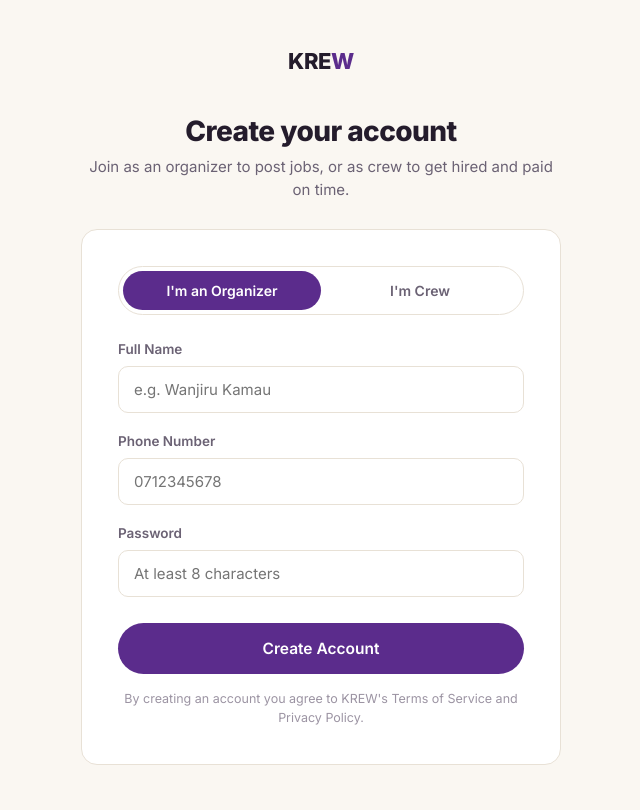
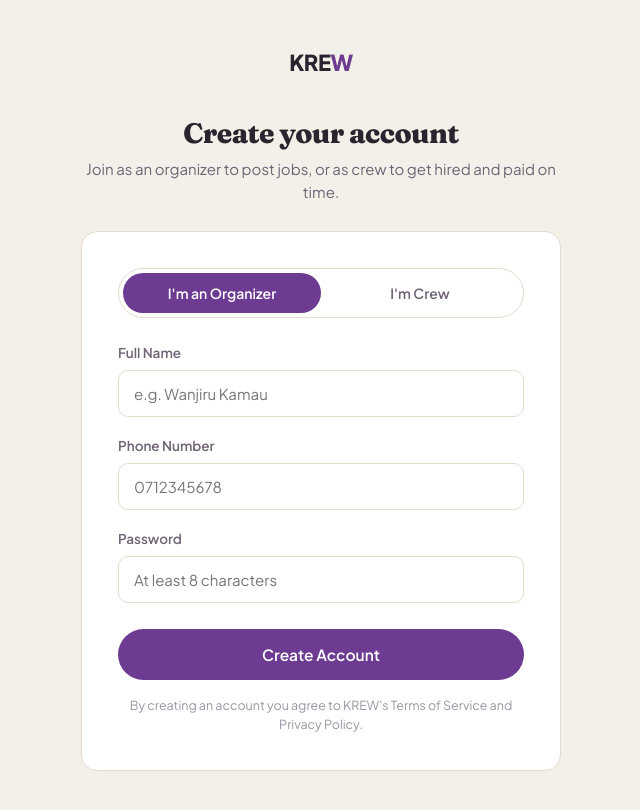
Before and after one commit to raphaelmstudios/krew, a React (Vite) app in the folder client/: page / in a window 1280 px wide. Shown: the top 810 px of the page, without its empty margins (319-959 px from the left). Built offline with nearby package versions, Linux system fonts and the light colour scheme.

Commit message:
index.css - redesign styles to accomodate the new system look

```diff
--- a/client/src/index.css
+++ b/client/src/index.css
@@ -1,27 +1,176 @@
-/* KREW design tokens — straight from the design brief / HTML previews.
-   Keep this file as the single source of truth for color so every screen
-   built from here on (Task d1-4 onward) stays on-system automatically. */
+/* Global CSS variables for the KREW design system
+Usage: Define all themeable values here, and reference them throughout the app.
+Brand colors are fixed and should not be altered. */
 
-@import url('https://fonts.googleapis.com/css2?family=Inter:wght@400;500;600;700;800&display=swap');
+@import url('https://fonts.googleapis.com/css2?family=Fraunces:ital,opsz,wght@0,9..144,300..900;1,9..144,300..900&family=Plus+Jakarta+Sans:ital,wght@0,400;0,500;0,600;0,700;0,800;1,400;1,600&display=swap');
 
 :root {
-  --surface: #FAF7F2;
-  --surface-card: #FFFFFF;
-  --border: #E8E1D6;
-  --ink: #241C2C;
-  --ink-soft: #6B6274;
-  --ink-faint: #9C94A3;
+  color-scheme: light;
 
-  --purple: #5B2C8C;
-  --purple-dark: #46216C;
-  --purple-bg: #EFE8F7;
+  /* these are the six brand colors themselves, exactly as the brief specifies
+     them. Nothing below should invent a seventh brand color - every UI
+     color is one of these six, white, or a status color. ---   */
+  --color-ink-plum: #21162B;
+  --color-electric-violet: #6D3B91;
+  --color-soft-violet: #B69AD0;
+  --color-lavender-mist: #E9DDF1;
+  --color-warm-ivory: #F3F0E9;
+  --color-charcoal: #29242D;
 
-  --green: #1E8A5F;
-  --green-bg: #E6F4EC;
-  --amber: #B4740C;
-  --amber-bg: #FCF1DD;
-  --red: #C23B3B;
-  --red-bg: #FBEAEA;
+  /* this shows what each color is FOR  and how it's used
+  light mode */
+  --color-surface: var(--color-warm-ivory);
+  --color-surface-card: #FFFFFF;
+  --color-surface-sunken: #EDE8DC;
+  --color-surface-selected: var(--color-lavender-mist);
+  --color-border: #E3DCCE;
+
+  --color-text: var(--color-charcoal);
+  --color-text-soft: #6E6475;
+  --color-text-faint: #9C94A3;
+  --color-text-on-dark: var(--color-warm-ivory);
+  --color-text-on-brand: #FFFFFF;
+
+  /* The primary button is always filled electric violet with white text -
+     that pairing doesn't change between themes, since it's a solid shape
+     with its own background, not text sitting directly on the page. */
+  --color-brand: var(--color-electric-violet);
+  --color-brand-pressed: #5A2F76;
+  --color-brand-soft: var(--color-soft-violet);
+  --color-brand-bg: var(--color-lavender-mist);
+
+  /* Brand text color */
+  --color-brand-text: var(--color-electric-violet);
+
+  /* Status colors (the only badges anywhere in KREW - transaction status
+     pills, nothing else). Slightly darker than the brand swatches you'd
+     reach for by eye, because the lighter, friendlier-looking green and
+     amber don't actually clear 4.5:1 against warm ivory at the small size
+     a status pill is set in - verified with the W3C relative-luminance
+     formula, not eyeballed. */
+
+  --color-success: #1B7C56;
+  --color-success-bg: #E6F4EC;
+  --color-warning: #905D0A;
+  --color-warning-bg: #FCF1DD;
+  --color-danger: #C23B3B;
+  --color-danger-bg: #FBEAEA;
+
+  /* --- typography --- */
+  --font-display: 'Fraunces', Georgia, serif;
+  --font-body: 'Plus Jakarta Sans', system-ui, -apple-system, sans-serif;
+
+  /* --- spacing scale (4px base) --- */
+  --space-1: 4px;
+  --space-2: 8px;
+  --space-3: 12px;
+  --space-4: 16px;
+  --space-5: 24px;
+  --space-6: 32px;
+  --space-7: 48px;
+  --space-8: 64px;
+
+  /* --- corner radius scale --- */
+  --radius-sm: 6px;
+  --radius-md: 10px;
+  --radius-lg: 16px;
+  --radius-xl: 24px;
+
+  /* --- shadows. Mostly-flat per the brief - these exist for the handful
+     of places that need to lift off the page (a dropdown, a modal), not
+     for every card. --- */
+
+  --shadow-sm: 0 1px 2px rgba(33, 22, 43, 0.06);
+  --shadow-md: 0 4px 16px rgba(33, 22, 43, 0.10);
+  --shadow-lg: 0 12px 32px rgba(33, 22, 43, 0.16);
+
+  /* --- motion. One shared timing system so hover/press/transition
+     durations feel consistent instead of every component picking its own
+     number. prefers-reduced-motion below overrides all of these to near-
+     zero rather than every component needing to check it individually. --- */
+
+  --motion-fast: 120ms;
+  --motion-base: 200ms;
+  --motion-slow: 360ms;
+  --motion-ease: cubic-bezier(0.4, 0, 0.2, 1);
+}
+
+/* Dark mode styles */
+@media (prefers-color-scheme: dark) {
+  :root:not([data-theme='light']) {
+    color-scheme: dark;
+
+    --color-surface: var(--color-ink-plum);
+    --color-surface-card: #2B2033;
+    --color-surface-sunken: #1A1121;
+    --color-surface-selected: #3A2A49;
+    --color-border: #3C2F49;
+
+    --color-text: var(--color-warm-ivory);
+    --color-text-soft: #C3B4CF;
+    --color-text-faint: #8C7D97;
+
+    --color-brand-text: var(--color-soft-violet);
+
+    --color-success: #3DDB9A;
+    --color-success-bg: #16332A;
+    --color-warning: #E8A93D;
+    --color-warning-bg: #3A2B12;
+    --color-danger: #F0695F;
+    --color-danger-bg: #3A1818;
+
+    --shadow-sm: 0 1px 2px rgba(0, 0, 0, 0.3);
+    --shadow-md: 0 4px 16px rgba(0, 0, 0, 0.4);
+    --shadow-lg: 0 12px 32px rgba(0, 0, 0, 0.5);
+  }
+}
+
+:root[data-theme='dark'] {
+  color-scheme: dark;
+
+  --color-surface: var(--color-ink-plum);
+  --color-surface-card: #2B2033;
+  --color-surface-sunken: #1A1121;
+  --color-surface-selected: #3A2A49;
+  --color-border: #3C2F49;
+
+  --color-text: var(--color-warm-ivory);
+  --color-text-soft: #C3B4CF;
+  --color-text-faint: #8C7D97;
+
+  --color-brand-text: var(--color-soft-violet);
+
+  --color-success: #3DDB9A;
+  --color-success-bg: #16332A;
+  --color-warning: #E8A93D;
+  --color-warning-bg: #3A2B12;
+  --color-danger: #F0695F;
+  --color-danger-bg: #3A1818;
+
+  --shadow-sm: 0 1px 2px rgba(0, 0, 0, 0.3);
+  --shadow-md: 0 4px 16px rgba(0, 0, 0, 0.4);
+  --shadow-lg: 0 12px 32px rgba(0, 0, 0, 0.5);
+}
+
+/* Base theme styles */
+:root {
+  --surface: var(--color-surface);
+  --surface-card: var(--color-surface-card);
+  --border: var(--color-border);
+  --ink: var(--color-text);
+  --ink-soft: var(--color-text-soft);
+  --ink-faint: var(--color-text-faint);
+
+  --purple: var(--color-brand);
+  --purple-dark: var(--color-ink-plum);
+  --purple-bg: var(--color-brand-bg);
+
+  --green: var(--color-success);
+  --green-bg: var(--color-success-bg);
+  --amber: var(--color-warning);
+  --amber-bg: var(--color-warning-bg);
+  --red: var(--color-danger);
+  --red-bg: var(--color-danger-bg);
 }
 
 * {
@@ -30,9 +179,10 @@
 
 body {
   margin: 0;
-  font-family: 'Inter', system-ui, sans-serif;
-  background: var(--surface);
-  color: var(--ink);
+  font-family: var(--font-body);
+  background: var(--color-surface);
+  color: var(--color-text);
+  transition: background-color var(--motion-base) var(--motion-ease), color var(--motion-base) var(--motion-ease);
 }
 
 #root {
@@ -42,3 +192,17 @@ body {
 button {
   font-family: inherit;
 }
+
+h1, h2, h3 {
+  font-family: var(--font-display);
+}
+
+/* Reduced motion support */
+@media (prefers-reduced-motion: reduce) {
+  *, *::before, *::after {
+    animation-duration: 0.001ms !important;
+    animation-iteration-count: 1 !important;
+    transition-duration: 0.001ms !important;
+    scroll-behavior: auto !important;
+  }
+}
```
